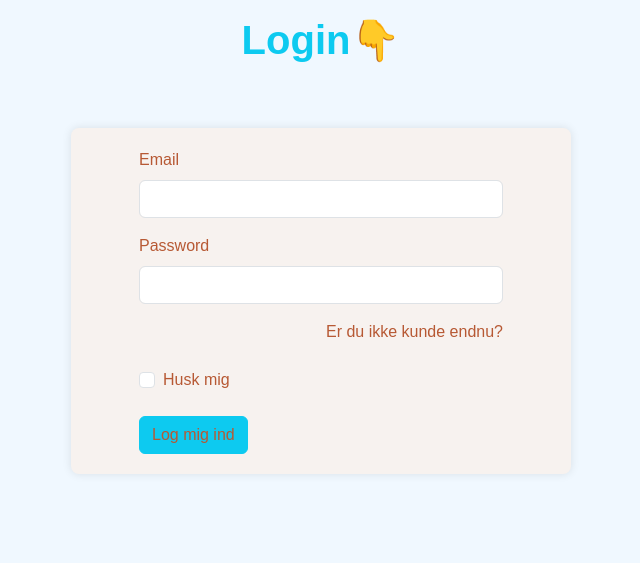
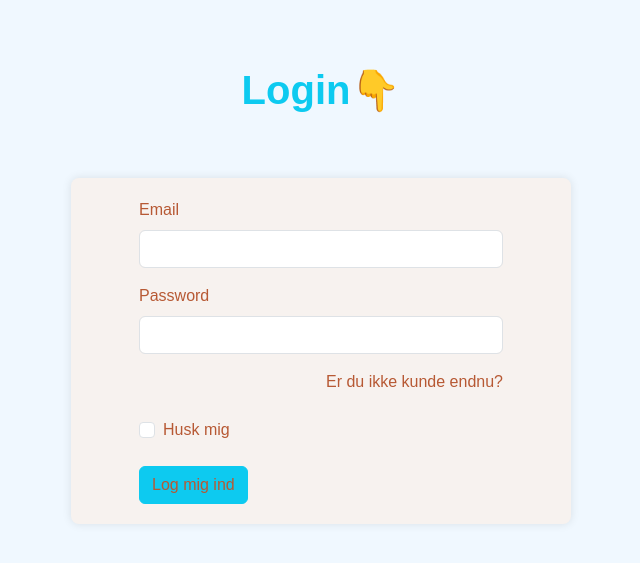
Before and after one commit to CemAkayT/FinalProject-Copy, a Flask app: page /login in a window 1280 px wide. Shown: the top 563 px of the page, without its empty margins (319-959 px from the left). Run offline with Flask 3, Linux system fonts and the light colour scheme; some libraries are stand-ins or nearby versions.

Commit message:
more undoing

```diff
--- a/static/css/login.css
+++ b/static/css/login.css
@@ -1,12 +1,7 @@
-* {
-  margin: 0;
-  padding: 0;
-  box-sizing: border-box;
-}
-
-
 body {
   font-family: Arial, sans-serif;
+  margin: 50px;
+  padding: 0;
   background-color: aliceblue;
 }
 
@@ -40,7 +35,6 @@ label {
     font-size: 1.25rem;
   }
 }
-
 
 .fab.fa-facebook {
   /* Your styles for the Facebook icon here */
```
